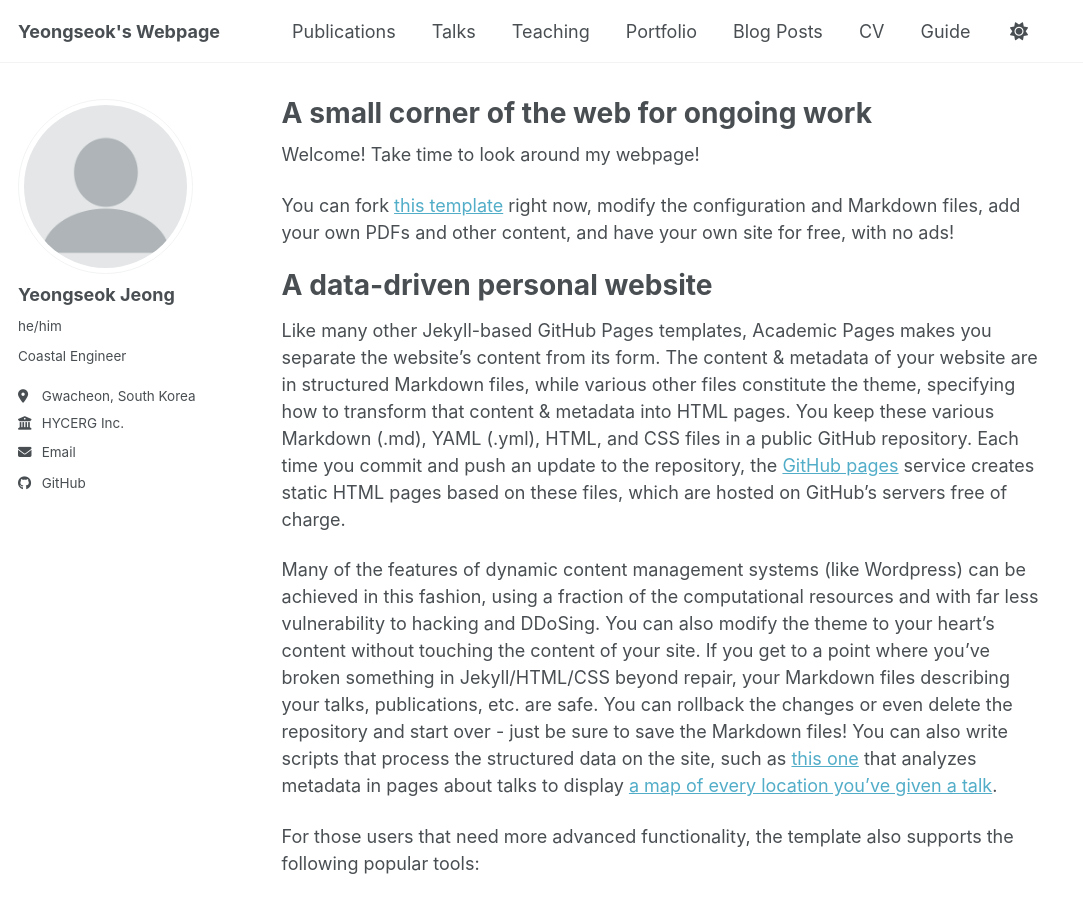
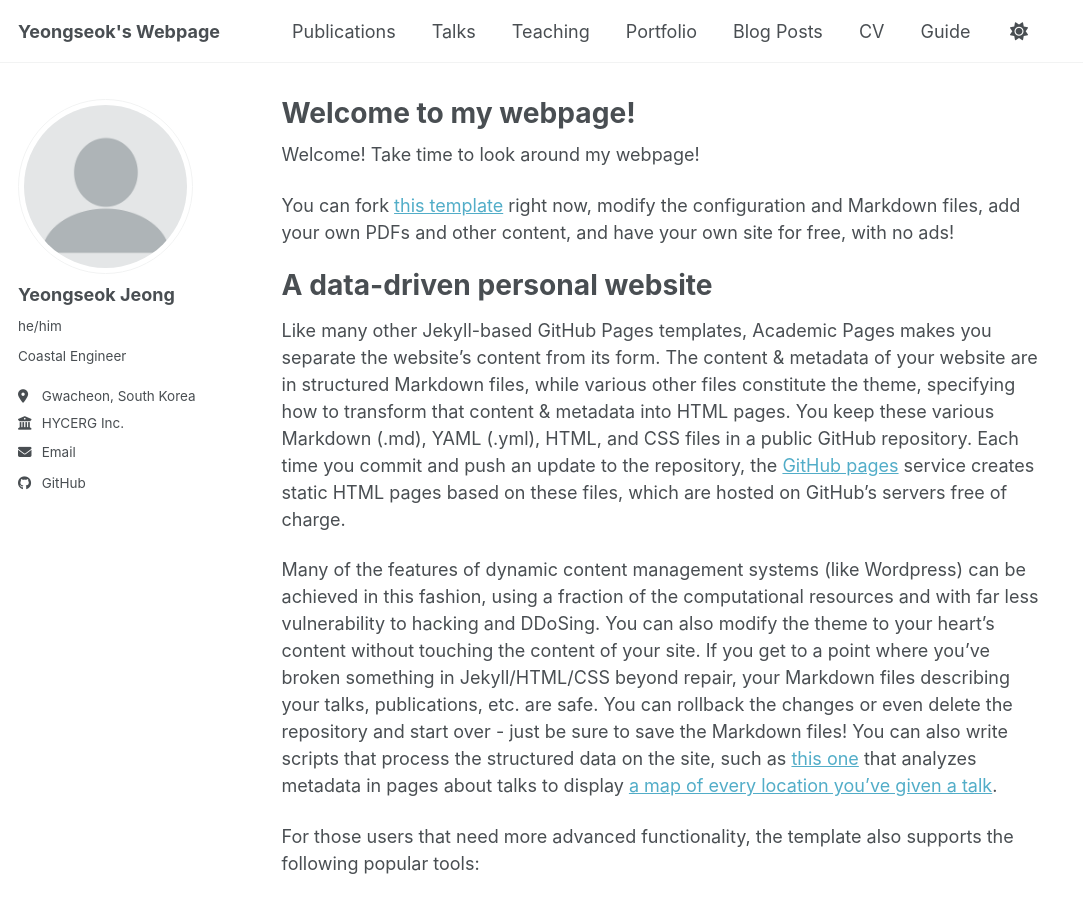
Before and after one commit to yjeongteddy/yjeongteddy.github.io, a Jekyll site: the page built from _pages/about.md, in a window 1280 px wide and 900 px high. Shown: the whole window, without its empty margins (0-1083 px from the left). Built offline with Jekyll 4.4.1, drawn with Linux system fonts in a browser that asks for light colours; a script bundle is joined from its source files by our own code; library files that are not in the unit come from our copies.

Commit message:
Update about.md

```diff
--- a/_pages/about.md
+++ b/_pages/about.md
@@ -1,6 +1,6 @@
 ---
 permalink: /
-title: "A small corner of the web for ongoing work"
+title: "Welcome to my webpage!"
 author_profile: true
 redirect_from:
   - /about/
@@ -9,7 +9,7 @@ redirect_from:
 
 Welcome! Take time to look around my webpage!
 
- You can fork [this template](https://github.com/academicpages/academicpages.github.io) right now, modify the configuration and Markdown files, add your own PDFs and other content, and have your own site for free, with no ads!
+You can fork [this template](https://github.com/academicpages/academicpages.github.io) right now, modify the configuration and Markdown files, add your own PDFs and other content, and have your own site for free, with no ads!
 
 A data-driven personal website
 ======
```
